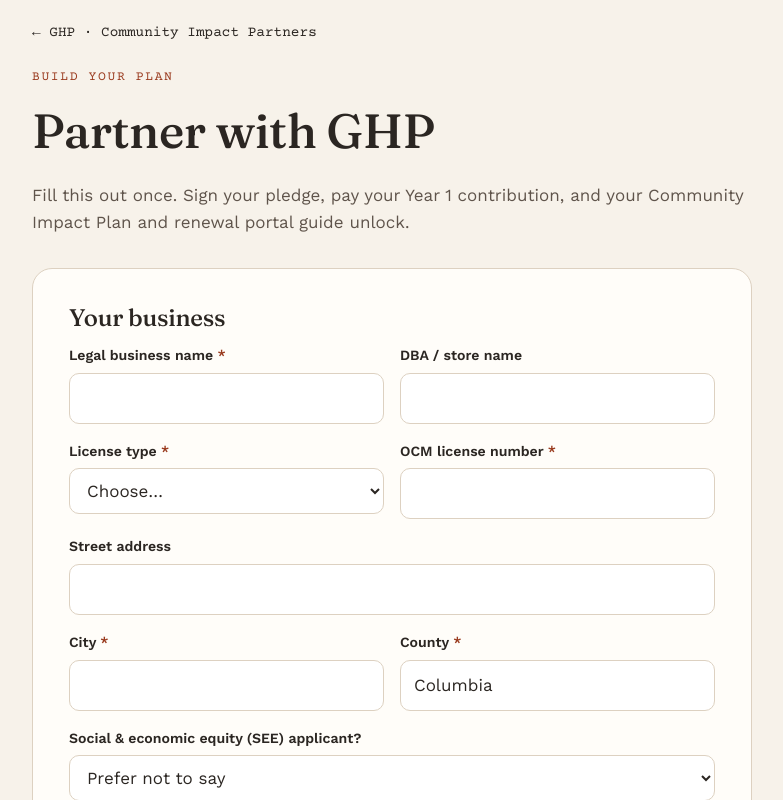
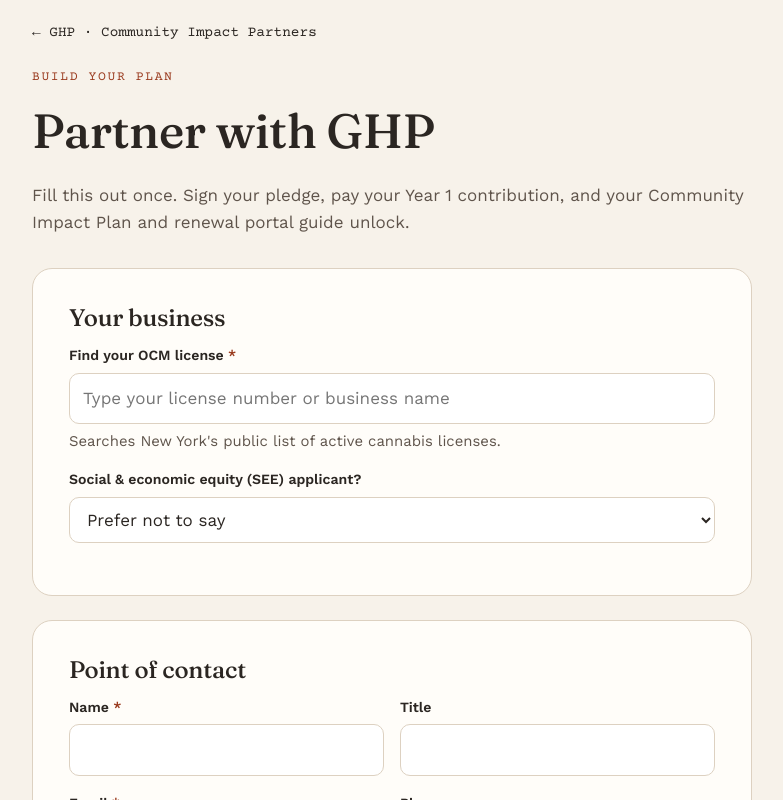
Before and after one commit to TeamDomes/ghp-partners, a Next.js app: page /pledge in a window 1280 px wide. Shown: the top 800 px of the page, without its empty margins (248-1031 px from the left). Built offline with nearby package versions, Linux system fonts and the light colour scheme.

Commit message:
Verify OCM license on signup

```diff
--- a/app/admin/page.tsx
+++ b/app/admin/page.tsx
@@ -58,7 +58,7 @@ export default async function Admin({ searchParams }: { searchParams: { e?: stri
               <tr key={r.id}>
                 <td>{new Date(r.created_at).toLocaleDateString()}</td>
                 <td><strong>{displayName(r)}</strong><br /><span style={{ color: "var(--ink-2)" }}>{r.city}, {r.county}</span>{r.list_publicly === false ? <><br /><span className="pill">not listed publicly</span></> : null}</td>
-                <td>{r.license_type}<br /><span className="mono" style={{ fontSize: ".8rem" }}>{r.license_number}</span></td>
+                <td>{r.license_type}<br /><span className="mono" style={{ fontSize: ".8rem" }}>{r.license_number}</span>{r.license_verified === false ? <><br /><span className="pill" style={{ background: "#f8e1d9", color: "#7a2410" }}>verify license</span></> : null}</td>
                 <td><strong>{money(r.total_commitment)}</strong><br /><span style={{ color: "var(--ink-2)" }}>{money(r.amount_per_payment)} {FREQUENCIES[r.frequency]?.label.toLowerCase()} · {r.term_years}y</span><br /><span className="mono" style={{ fontSize: ".8rem" }}>Year 1 due: {money(depositAmount(r))}</span><br /><span className="pill">{getProgram(r.program).label}</span></td>
                 <td>{r.contact_name}<br /><a href={`mailto:${r.contact_email}`}>{r.contact_email}</a>{r.contact_phone ? <><br />{r.contact_phone}</> : null}</td>
                 <td><StatusSelect id={r.id} value={r.status} /></td>
--- a/app/api/pledge/route.ts
+++ b/app/api/pledge/route.ts
@@ -1,6 +1,7 @@
 import { NextResponse } from "next/server";
 import { db } from "@/lib/supabase";
-import { ENGAGEMENTS, FREQUENCIES, LICENSE_TYPES } from "@/lib/content";
+import { ENGAGEMENTS, FREQUENCIES } from "@/lib/content";
+import { getLicense } from "@/lib/ocm";
 import { notifyNewPledge, notifyPledgeReceived } from "@/lib/email";
 import type { Pledge } from "@/lib/types";
 
@@ -25,8 +26,8 @@ export async function POST(req: Request) {
   const row = {
     legal_name: str(b.legal_name),
     dba: str(b.dba) || null,
-    license_type: str(b.license_type),
-    license_number: str(b.license_number, 60),
+    license_type: str(b.license_type) || "Not yet verified",
+    license_number: str(b.license_number, 60).toUpperCase(),
     street: str(b.street) || null,
     city: str(b.city, 100),
     county: str(b.county, 100),
@@ -48,15 +49,30 @@ export async function POST(req: Request) {
     signer_title: str(b.signer_title) || null,
     list_publicly: b.list_publicly !== false,
     program: ["general", "beyond_ged", "justice"].includes(str(b.program)) ? str(b.program) : "general",
+    license_verified: false,
   };
 
-  const missing = (["legal_name", "license_type", "license_number", "city", "county", "contact_name", "contact_email", "signer_name"] as const)
+  const missing = (["legal_name", "license_number", "city", "county", "contact_name", "contact_email", "signer_name"] as const)
     .filter((k) => !row[k]);
   if (missing.length) return NextResponse.json({ error: "Please complete all required fields." }, { status: 400 });
-  if (!LICENSE_TYPES.includes(row.license_type)) return NextResponse.json({ error: "Invalid license type." }, { status: 400 });
+  // Verify against NY's public list of active OCM licenses; use the registered name and type.
+  try {
+    const lic = await getLicense(row.license_number);
+    if (!lic) return NextResponse.json({ error: "We couldn't find an active OCM license with that number. Please search for your license again." }, { status: 400 });
+    row.license_number = lic.license_number;
+    row.legal_name = lic.entity_name;
+    row.license_type = lic.license_type;
+    if (!row.street && lic.street) row.street = lic.street;
+    if (!row.city && lic.city) row.city = lic.city;
+    if (!row.county && lic.county) row.county = lic.county;
+    row.license_verified = true;
+  } catch (e) {
+    // OCM data temporarily unreachable: accept, flagged for manual verification in /admin.
+    console.error("License verification unavailable", e);
+  }
   if (!/^[^@\s]+@[^@\s]+\.[^@\s]+$/.test(row.contact_email)) return NextResponse.json({ error: "Please enter a valid email." }, { status: 400 });
   if (!FREQUENCIES[frequency]) return NextResponse.json({ error: "Choose a payment schedule." }, { status: 400 });
-  if (!(annual * term >= 1000 && annual <= 1_000_000)) return NextResponse.json({ error: "The minimum pledge is $1,000 total." }, { status: 400 });
+  if (!(annual >= 500 && annual <= 1_000_000)) return NextResponse.json({ error: "The minimum contribution is $500 a year." }, { status: 400 });
   if (!(term >= 1 && term <= 2)) return NextResponse.json({ error: "Choose a term of 1 or 2 years." }, { status: 400 });
   if (row.start_date && !/^\d{4}-\d{2}-\d{2}$/.test(row.start_date)) row.start_date = null;
   if (!b.agree || !b.review_ack) return NextResponse.json({ error: "Please check both acknowledgments." }, { status: 400 });
@@ -64,9 +80,9 @@ export async function POST(req: Request) {
   row.total_commitment = Math.round(annual * term * 100) / 100;
 
   let { data, error } = await db().from("pledges").insert(row).select().single();
-  if (error && /list_publicly|program/.test(error.message || "")) {
-    // Columns not added yet (see supabase/002 and 003 .sql) — save without them.
-    const { list_publicly: _a, program: _b, ...rest } = row;
+  if (error && /list_publicly|program|license_verified/.test(error.message || "")) {
+    // Columns not added yet (see supabase/002–004 .sql) — save without them.
+    const { list_publicly: _a, program: _b, license_verified: _c, ...rest } = row;
     ({ data, error } = await db().from("pledges").insert(rest).select().single());
   }
   if (error) {
--- a/app/pledge/page.tsx
+++ b/app/pledge/page.tsx
@@ -3,8 +3,10 @@
 import Link from "next/link";
 import { useRouter } from "next/navigation";
 import { useEffect, useMemo, useState } from "react";
-import { ENGAGEMENTS, FREQUENCIES, LICENSE_TYPES, RECOMMENDED, TAX, TIERS, type Frequency } from "@/lib/content";
+import { ENGAGEMENTS, FREQUENCIES, RECOMMENDED, TAX, TIERS, type Frequency } from "@/lib/content";
 import { money } from "@/lib/types";
+import LicensePicker from "@/components/LicensePicker";
+import type { OcmLicense } from "@/lib/ocm";
 import { PROGRAMS, PROGRAM_ORDER, type ProgramId } from "@/lib/programs";
 
 type Form = Record<string, string>;
@@ -17,6 +19,8 @@ export default function Pledge() {
   const [agree, setAgree] = useState(false);
   const [listMe, setListMe] = useState(true);
   const [reviewAck, setReviewAck] = useState(false);
+  const [lic, setLic] = useState<OcmLicense | null>(null);
+  const [manual, setManual] = useState(false);
   const [program, setProgram] = useState<ProgramId>("general");
   const engOptions = ENGAGEMENTS.filter((e) => e.programs.includes(program));
   useEffect(() => {
@@ -36,7 +40,7 @@ export default function Pledge() {
 
   const valid = useMemo(
     () =>
-      ["legal_name", "license_type", "license_number", "city", "county", "contact_name", "contact_email", "signer_name"].every(
+      ["legal_name", "license_number", "city", "county", "contact_name", "contact_email", "signer_name"].every(
         (k) => (f[k] || "").trim()
       ) && perYear >= 500 && agree && reviewAck,
     [f, perYear, agree, reviewAck]
@@ -84,25 +88,42 @@ export default function Pledge() {
 
         <div className="form-card">
           <h2>Your business</h2>
+          {!manual ? (
+            <LicensePicker
+              value={lic}
+              onSelect={(l) => {
+                setLic(l);
+                setF((s) => ({
+                  ...s,
+                  legal_name: l?.entity_name || "",
+                  dba: l?.dba || "",
+                  license_type: l?.license_type || "",
+                  license_number: l?.license_number || "",
+                  street: l?.street || "",
+                  city: l?.city || "",
+                  county: l?.county || "",
+                }));
+              }}
+              onUnavailable={() => setManual(true)}
+            />
+          ) : (
+            <>
+              <p className="hint">The OCM license lookup is temporarily unavailable. Enter your details below and GHP will verify your license.</p>
               <div className="grid2">
                 <label className="field"><span>Legal business name {req}</span><input type="text" value={f.legal_name || ""} onChange={set("legal_name")} /></label>
-            <label className="field"><span>DBA / store name</span><input type="text" value={f.dba || ""} onChange={set("dba")} /></label>
-          </div>
-          <div className="grid2">
-            <label className="field">
-              <span>License type {req}</span>
-              <select value={f.license_type || ""} onChange={set("license_type")}>
-                <option value="">Choose…</option>
-                {LICENSE_TYPES.map((t) => <option key={t}>{t}</option>)}
-              </select>
-            </label>
                 <label className="field"><span>OCM license number {req}</span><input type="text" value={f.license_number || ""} onChange={set("license_number")} /></label>
               </div>
-          <label className="field"><span>Street address</span><input type="text" value={f.street || ""} onChange={set("street")} /></label>
+            </>
+          )}
+          {(lic || manual) && (
+            <>
+              <label className="field" style={{ marginTop: 14 }}><span>DBA / store name (if different)</span><input type="text" value={f.dba || ""} onChange={set("dba")} /></label>
               <div className="grid2">
                 <label className="field"><span>City {req}</span><input type="text" value={f.city || ""} onChange={set("city")} /></label>
                 <label className="field"><span>County {req}</span><input type="text" value={f.county || ""} onChange={set("county")} /></label>
               </div>
+            </>
+          )}
           <label className="field">
             <span>Social &amp; economic equity (SEE) applicant?</span>
             <select value={f.social_equity || ""} onChange={set("social_equity")}>
--- /dev/null
+++ b/components/LicensePicker.tsx
@@ -0,0 +1,89 @@
+"use client";
+import { useEffect, useRef, useState } from "react";
+import type { OcmLicense } from "@/lib/ocm";
+
+export default function LicensePicker({
+  value,
+  onSelect,
+  onUnavailable,
+}: {
+  value: OcmLicense | null;
+  onSelect: (l: OcmLicense | null) => void;
+  onUnavailable: () => void;
+}) {
+  const [q, setQ] = useState("");
+  const [results, setResults] = useState<OcmLicense[]>([]);
+  const [loading, setLoading] = useState(false);
+  const [searched, setSearched] = useState(false);
+  const timer = useRef<ReturnType<typeof setTimeout>>();
+
+  useEffect(() => {
+    if (timer.current) clearTimeout(timer.current);
+    if (q.trim().length < 3) { setResults([]); setSearched(false); return; }
+    timer.current = setTimeout(async () => {
+      setLoading(true);
+      try {
+        const r = await fetch(`/api/license?q=${encodeURIComponent(q.trim())}`);
+        const j = await r.json();
+        if (!r.ok) { onUnavailable(); return; }
+        setResults(j.results || []);
+        setSearched(true);
+      } catch {
+        onUnavailable();
+      } finally {
+        setLoading(false);
+      }
+    }, 350);
+    // eslint-disable-next-line react-hooks/exhaustive-deps
+  }, [q]);
+
+  if (value) {
+    return (
+      <div className="lic-card">
+        <div>
+          <b>{value.entity_name}</b>
+          {value.dba ? <span> · {value.dba}</span> : null}
+          <div className="mono" style={{ fontSize: ".82rem", color: "var(--ink-2)", marginTop: 4 }}>
+            {value.license_number} · {value.license_type}
+            {value.city ? ` · ${value.city}` : ""}{value.county ? `, ${value.county} County` : ""}
+          </div>
+          <div className="lic-ok">✓ Verified with the NYS Office of Cannabis Management</div>
+        </div>
+        <button type="button" className="btn ghost small" onClick={() => { onSelect(null); setQ(""); }}>Change</button>
+      </div>
+    );
+  }
+
+  return (
+    <div className="lic-search">
+      <label className="field" style={{ marginBottom: 6 }}>
+        <span>Find your OCM license <em>*</em></span>
+        <input
+          type="text"
+          value={q}
+          onChange={(e) => setQ(e.target.value)}
+          placeholder="Type your license number or business name"
+          autoComplete="off"
+        />
+      </label>
+      {loading && <p className="hint">Searching OCM records…</p>}
+      {!loading && results.length > 0 && (
+        <ul className="lic-results">
+          {results.map((l) => (
+            <li key={l.license_number}>
+              <button type="button" onClick={() => onSelect(l)}>
+                <b>{l.dba || l.entity_name}</b>
+                {l.dba ? <span> ({l.entity_name})</span> : null}
+                <small className="mono">{l.license_number} · {l.license_type}{l.city ? ` · ${l.city}` : ""}</small>
+              </button>
+            </li>
+          ))}
+        </ul>
+      )}
+      {!loading && searched && results.length === 0 && (
+        <p className="hint">No active OCM license matches “{q}”. Try your full license number (e.g. OCM-RETL-24-000066) or your registered business name.</p>
+      )}
+      <p className="hint" style={{ marginTop: 6 }}>Searches New York&apos;s public list of active cannabis licenses.</p>
+    </div>
+  );
+}
--- /dev/null
+++ b/lib/ocm.ts
@@ -0,0 +1,79 @@
+// Live lookups against New York's public "Current OCM Licenses" dataset (data.ny.gov, jskf-tt3q).
+const BASE = "https://data.ny.gov/resource/jskf-tt3q.json";
+
+export type OcmLicense = {
+  license_number: string;
+  license_type: string;
+  entity_name: string;
+  dba: string;
+  street: string;
+  city: string;
+  county: string;
+};
+
+type Row = Record<string, string | undefined>;
+
+const clean = (t?: string) => (t || "").replace(/\s+License$/i, "").trim();
+
+function toLicense(r: Row): OcmLicense {
+  return {
+    license_number: (r.license_number || "").trim(),
+    license_type: clean(r.license_type),
+    entity_name: (r.entity_name || "").trim(),
+    dba: (r.dba || "").trim(),
+    street: (r.address_line_1 || "").trim(),
+    city: (r.city || "").trim(),
+    county: (r.county || "").trim(),
+  };
+}
+
+async function query(params: Record<string, string>): Promise<Row[]> {
+  const url = BASE + "?" + new URLSearchParams(params).toString();
+  const res = await fetch(url, { headers: { Accept: "application/json" }, next: { revalidate: 3600 } });
+  if (!res.ok) throw new Error(`OCM lookup failed: ${res.status}`);
+  return res.json();
+}
+
+// Merge multiple location rows for the same license, preferring rows with a street/city (retail location).
+function dedupe(rows: Row[]): OcmLicense[] {
+  const map = new Map<string, OcmLicense>();
+  for (const r of rows) {
+    const l = toLicense(r);
+    if (!l.license_number) continue;
+    const prev = map.get(l.license_number);
+    if (!prev) map.set(l.license_number, l);
+    else {
+      if (!prev.city && l.city) { prev.city = l.city; prev.street = l.street; prev.county = l.county; }
+      if (!prev.dba && l.dba) prev.dba = l.dba;
+    }
+  }
+  return Array.from(map.values());
+}
+
+const sq = (s: string) => s.replace(/'/g, "''");
+
+// Search active licenses by license number or business name / DBA.
+export async function searchLicenses(q: string): Promise<OcmLicense[]> {
+  const term = q.trim().toUpperCase();
+  if (term.length < 3) return [];
+  const like = `'%${sq(term)}%'`;
+  const rows = await query({
+    $select: "license_number,license_type,entity_name,dba,address_line_1,city,county",
+    $where: `license_status='Active' AND (upper(license_number) like ${like} OR upper(entity_name) like ${like} OR upper(dba) like ${like})`,
+    $order: "license_number",
+    $limit: "60",
+  });
+  return dedupe(rows).slice(0, 12);
+}
+
+// Exact lookup used to verify a submission. Returns null if not an active license.
+export async function getLicense(num: string): Promise<OcmLicense | null> {
+  const n = num.trim().toUpperCase();
+  if (!/^[A-Z0-9-]{4,40}$/.test(n)) return null;
+  const rows = await query({
+    $select: "license_number,license_type,entity_name,dba,address_line_1,city,county",
+    $where: `license_status='Active' AND upper(license_number)='${sq(n)}'`,
+    $limit: "20",
+  });
+  return dedupe(rows)[0] || null;
+}
--- a/lib/types.ts
+++ b/lib/types.ts
@@ -27,6 +27,7 @@ export type Pledge = {
   status: string;
   list_publicly?: boolean;
   program?: string | null;
+  license_verified?: boolean;
 };
 
 export const money = (n: number) =>
```
Also changed, not shown: app/api/license/route.ts (added, +13 -0 lines), app/globals.css (+8 -0 lines), 2 other files (tests, documents, lock files or other folders). Lines whose indentation alone changed are shown as unchanged.
